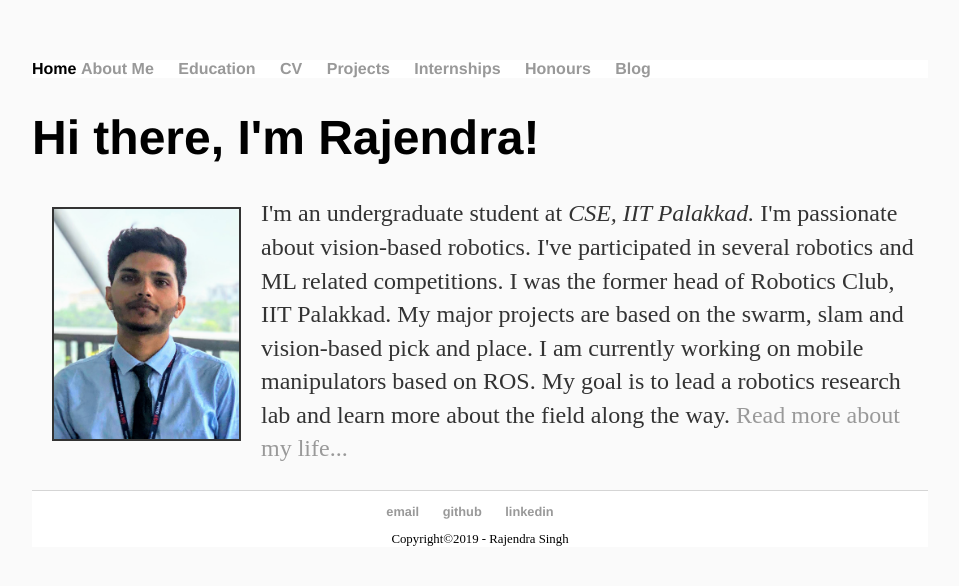
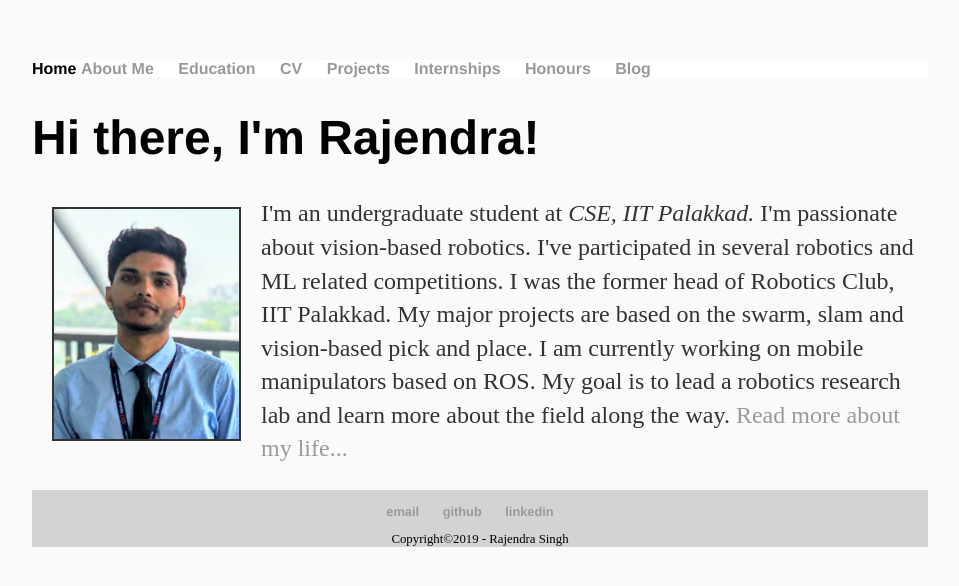
Before and after one commit to iamrajee/iamrajee.github.io, a Jekyll site: the page built from index.html, in a window 1280 px wide. Shown: the top 586 px of the page, without its empty margins (160-1119 px from the left). Built offline with Jekyll 4.4.1, drawn with Linux system fonts in a browser that asks for light colours.

Commit message:
Update default.html

```diff
--- a/_layouts/default.html
+++ b/_layouts/default.html
@@ -23,7 +23,7 @@
 			{{ content }}
 
 			</div><!-- /.container -->
-			<footer style="background-color:rgb(255, 255, 255);" >
+			<footer>
 				<center>
 	    				<ul>
 						<li><a href="mailto:singh.raj1997@gmail.com">email</a></li>
```
